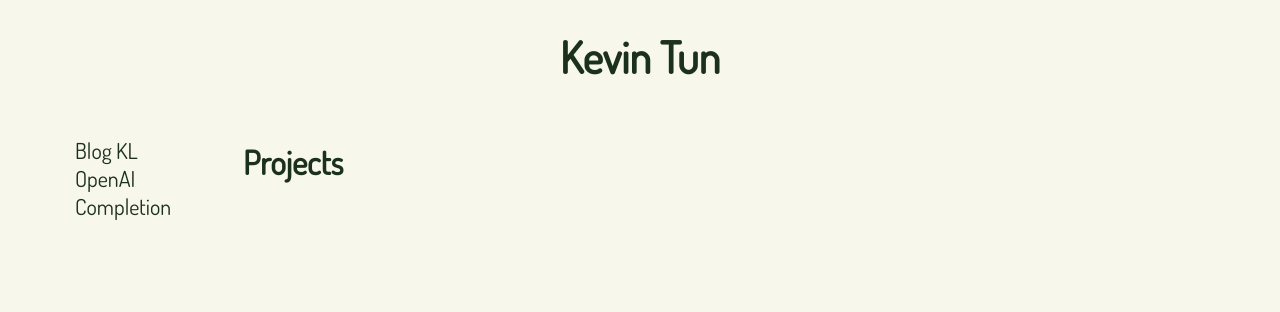
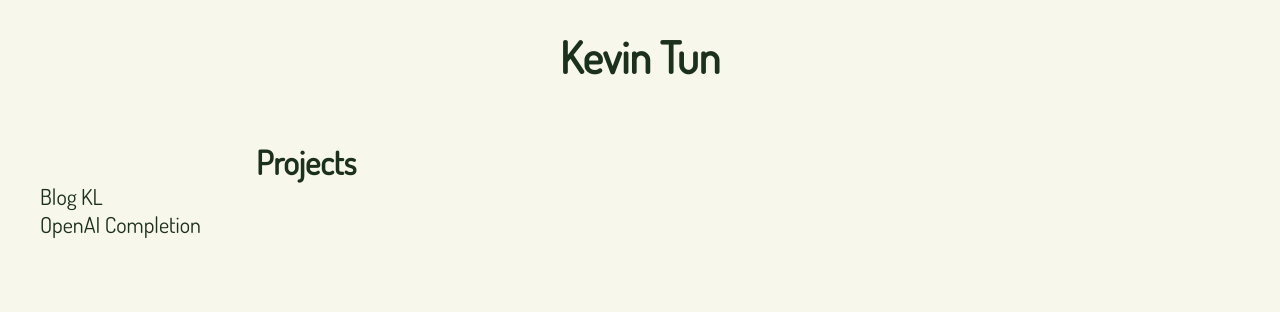
Before and after one commit to ktun95/portfoliosite, a website: page public/index.html in a window 1280 px wide. Shown: the top 312 px of the page. Drawn offline with Linux system fonts and the light colour scheme.

Commit message:
changed #app sizing from rem back to %

```diff
--- a/public/styles.css
+++ b/public/styles.css
@@ -20,10 +20,10 @@ header img {
 }
 
 nav {
-    /* position: fixed;
+    position: fixed;
     width: 12rem;
     left: 0;
-    top: 20%; */
+    top: 20%;
 }
 
 ul {
@@ -54,6 +54,7 @@ svg {
 
 .project-card {
     display: flex;
+    width: 100%;
     flex-direction: row;
     flex-wrap: wrap;
     align-items: center;
@@ -94,12 +95,13 @@ svg {
 
 #app {
     display: flex;
-    width: 55rem;
+    width: 60%;
     margin: 0 auto;
     gap: 1rem;
 }
 
 #main-content {
+    width: 100%;
     /* margin: 0 auto; */
     /* width: min-content */
 }
```
